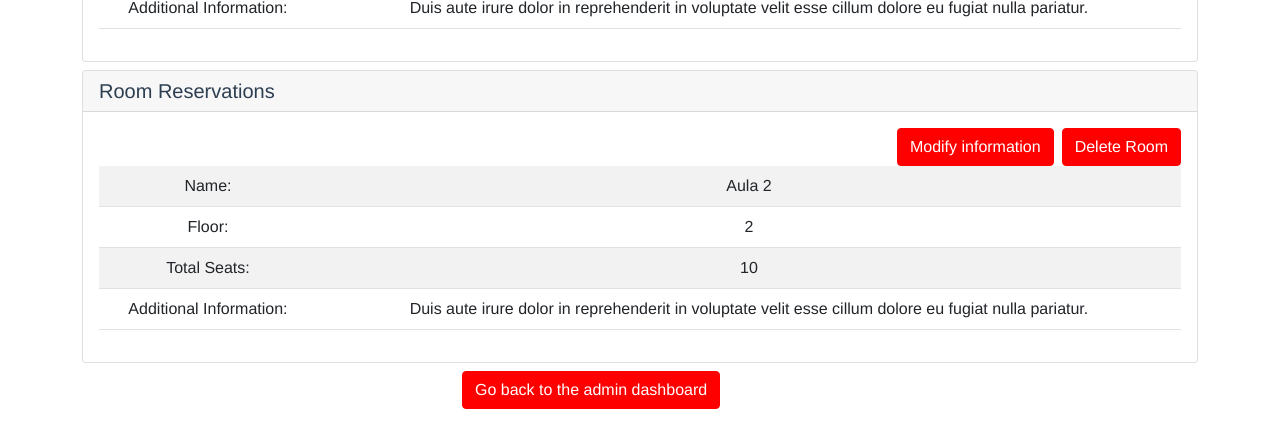
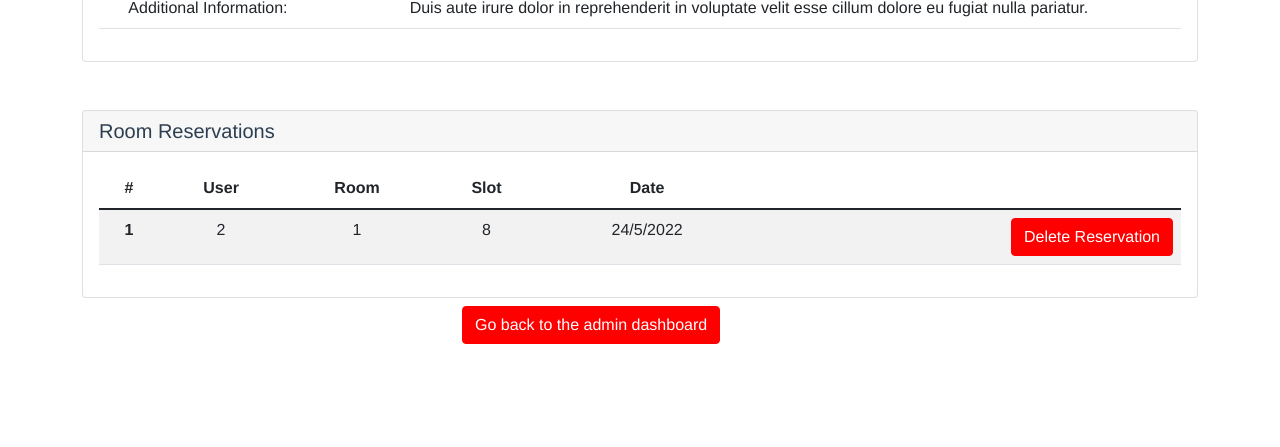
Before and after one commit to FrancescoGentile/nextapp, a Vue app in the folder frontend/: page /roomDetails/1 in a window 1280 px wide. Shown: the part 367-814 px from the top of the page. Built offline with nearby package versions, Linux system fonts and the light colour scheme; data requests are answered from the project's data file; sample sign-in values are in the browser's storage; what @kyvg/vue3-notification would draw is missing.

Commit message:
Added admin's rooms management

```diff
--- a/frontend/data/db.json
+++ b/frontend/data/db.json
@@ -67,21 +67,14 @@
       "description": "Quis autem vel eum iure reprehenderit qui in ea voluptate velit esse quam nihil molestiae consequatur, vel illum qui dolorem eum fugiat quo voluptas nulla pariatur?"
     },
     {
-      "id": 76,
+      "id": 5,
       "name": "Aula Prova",
-      "floor": "2",
+      "floor": 2,
       "totalSeats": 30,
       "description": "Room Description "
     }
   ],
   "reservations": [
-    {
-      "id": 34,
-      "user": 1,
-      "room": 3,
-      "slot": 2,
-      "date": "13/5/2022"
-    },
     {
       "id": 24,
       "user": 0,
@@ -99,7 +92,7 @@
     {
       "id": 6,
       "user": 2,
-      "room": 3,
+      "room": 2,
       "slot": 7,
       "date": "25/5/2022"
     },
@@ -113,7 +106,7 @@
     {
       "id": 5,
       "user": 2,
-      "room": 3,
+      "room": 1,
       "slot": 8,
       "date": "24/5/2022"
     }
--- a/frontend/src/views/ReservationPage.vue
+++ b/frontend/src/views/ReservationPage.vue
@@ -108,11 +108,14 @@ export default defineComponent({
 
       emptySeats(slot){
         let count = 0
-        this.roomReservations.forEach(reservation=>{
-          if(reservation.slot === slot){
-            count += 1
-          }
-        })
+        if(this.roomReservations != undefined){
+          this.roomReservations.forEach(reservation=>{
+            if(reservation.slot === slot){
+              count += 1
+            }
+          })
+        }
+
         return this.reservationRoom.totalSeats - count
       },
       /*
@@ -154,12 +157,11 @@ export default defineComponent({
 </script>
 
 <template>
-    <h1>Reserve room</h1>
-    <br>
+
     <div class="container">
         <div class="row">
             <div class="col">
-                <h3 class="text.start"> Please select a date:</h3>
+                <h3 class="text-start"> Please select a date:</h3>
             </div>
         </div>
         <div class="row">
@@ -175,7 +177,7 @@ export default defineComponent({
         </div>
 
         <div v-if="this.showRooms">
-            <p> Select room for date: {{ date.value }}</p>
+            <h3> Select room for date: {{ date.value }}</h3>
             <div class="row border align-items-center" v-for="room in rooms" :key="room.id">
                 <div class="col">
                     <h1>{{ room.name }}</h1>
@@ -188,7 +190,7 @@ export default defineComponent({
                 </div>
             </div>
         </div>
-
+      <br>
         <div class="row" v-if="showSlots">
             <div class="col">
                 <h3> Available slots for: {{ date.value }}</h3>
--- a/frontend/src/views/RoomDetails.vue
+++ b/frontend/src/views/RoomDetails.vue
@@ -7,18 +7,31 @@ export default defineComponent({
   data(){
     return {
       room: {},
-      selectedRoom: {}
+      selectedRoom: {},
+      reservations: [],
+      selectedReservation: {}
     }
   },
   computed:{
     loadedRoom(){
       return this.$store.getters.getRoomDetails
+    },
+    roomReservations(){
+      return this.$store.getters.getRoomReservations(parseInt(this.id))
     }
   },
   mounted(){
     this.$store.dispatch("roomDetails", this.id
     ).then(()=>{
       this.room = this.loadedRoom;
+    }).catch(err=>{
+      console.log(err)
+    })
+
+    this.$store.dispatch("reservations"
+    ).then(()=>{
+      this.reservations = this.roomReservations
+      this.$store.commit("setRoomReservations", this.reservations)
     }).catch(err=>{
       console.log(err)
     })
@@ -53,6 +66,19 @@ export default defineComponent({
         console.log(err)
       })
       this.hideModal("modifyRoom")
+    },
+
+    deleteReservation(reservationId) {
+      this.$store.dispatch("deleteUserReservation", reservationId
+      ).then(() => {
+        this.reservations= this.reservations.filter(reservation=>reservation.id !== reservationId)
+        this.$store.commit("setRoomReservations", this.reservations)
+      }).catch(err => {
+        console.log(err);
+      });
+      const myModalEl = document.getElementById('deleteReservation')
+      const modal = Modal.getInstance(myModalEl)
+      modal.hide()
     },
 
     hideModal(modalId) {
@@ -106,35 +132,37 @@ export default defineComponent({
     </div>
   </div>
 
-  <div class="container mt-2">
+  <div class="container mt-5">
     <div class="row">
       <div class="col ">
         <div class="card">
           <h5 class="card-header">Room Reservations</h5>
           <div class="card-body">
-            <div class="text-end">
-              <button type="button" class="btn btn-primary me-2" data-bs-toggle="modal" data-bs-target="#modifyRoom"
-                      @click="this.selectedRoom = this.room"> Modify information </button>
-              <button type="button" class="btn btn-primary" data-bs-toggle="modal" data-bs-target="#deleteRoom"> Delete Room </button>
-            </div>
             <div class="table-responsive">
               <table class="table table-striped table-responsive text-center ">
+                <thead>
+                <tr>
+                  <th scope="col">#</th>
+                  <th scope="col">User</th>
+                  <th scope="col">Room</th>
+                  <th scope="col">Slot</th>
+                  <th scope="col">Date</th>
+                  <th scope="col"></th>
+                </tr>
+                </thead>
                 <tbody>
-                <tr>
-                  <td> Name: </td>
-                  <td>{{ room.name }}</td>
-                </tr>
-                <tr>
-                  <td> Floor:</td>
-                  <td>{{ room.floor }}</td>
-                </tr>
-                <tr>
-                  <td>Total Seats:</td>
-                  <td>{{ room.totalSeats }} </td>
-                </tr>
-                <tr>
-                  <td> Additional Information:</td>
-                  <td>{{ room.description }} </td>
+                <tr v-for="(reservation, i) in this.reservations" :key="reservation.id">
+                  <th scope="row">{{ i+1 }}</th>
+                  <td>{{ reservation.user }}</td>
+                  <td>{{ reservation.room }}</td>
+                  <td>{{ reservation.slot }}</td>
+                  <td>{{ reservation.date }}</td>
+                  <td>
+                    <div class="text-end">
+                      <button type="button" class="btn btn-primary" data-bs-toggle="modal"
+                              data-bs-target="#deleteReservation" @click="this.selectedReservation = reservation"> Delete Reservation </button>
+                    </div>
+                  </td>
                 </tr>
                 </tbody>
               </table>
@@ -213,14 +241,25 @@ export default defineComponent({
     </div>
   </div>
 
+  <div class="modal fade" id="deleteReservation" tabindex="-1" aria-labelledby="exampleModalLabel" aria-hidden="true">
+    <div class="modal-dialog">
+      <div class="modal-content">
+        <div class="modal-header">
+          <h5 class="modal-title" id="exampleModalLabel">Delete profile</h5>
+          <button type="button" class="btn-close" data-bs-dismiss="modal" aria-label="Close"></button>
+        </div>
+        <div class="modal-body">
+          Are you sure you want to delete this reservation? This action will be permanent.
+        </div>
+        <div class="modal-footer">
+          <button type="button" class="btn btn-secondary" data-bs-dismiss="modal">Close</button>
+          <button type="button" class="btn btn-primary" @click="deleteReservation(this.selectedReservation.id)">Confirm</button>
+        </div>
+      </div>
+    </div>
+  </div>
 </template>
 
 <style scoped>
-.gradient-custom {
-  /* Chrome 10-25, Safari 5.1-6 */
-  background: -webkit-linear-gradient(to right bottom, red, rgba(246, 211, 101, 1));
 
-  /* W3C, IE 10+/ Edge, Firefox 16+, Chrome 26+, Opera 12+, Safari 7+ */
-  background: linear-gradient(to right bottom, red, rgba(246, 211, 101, 1))
-}
 </style>
```
